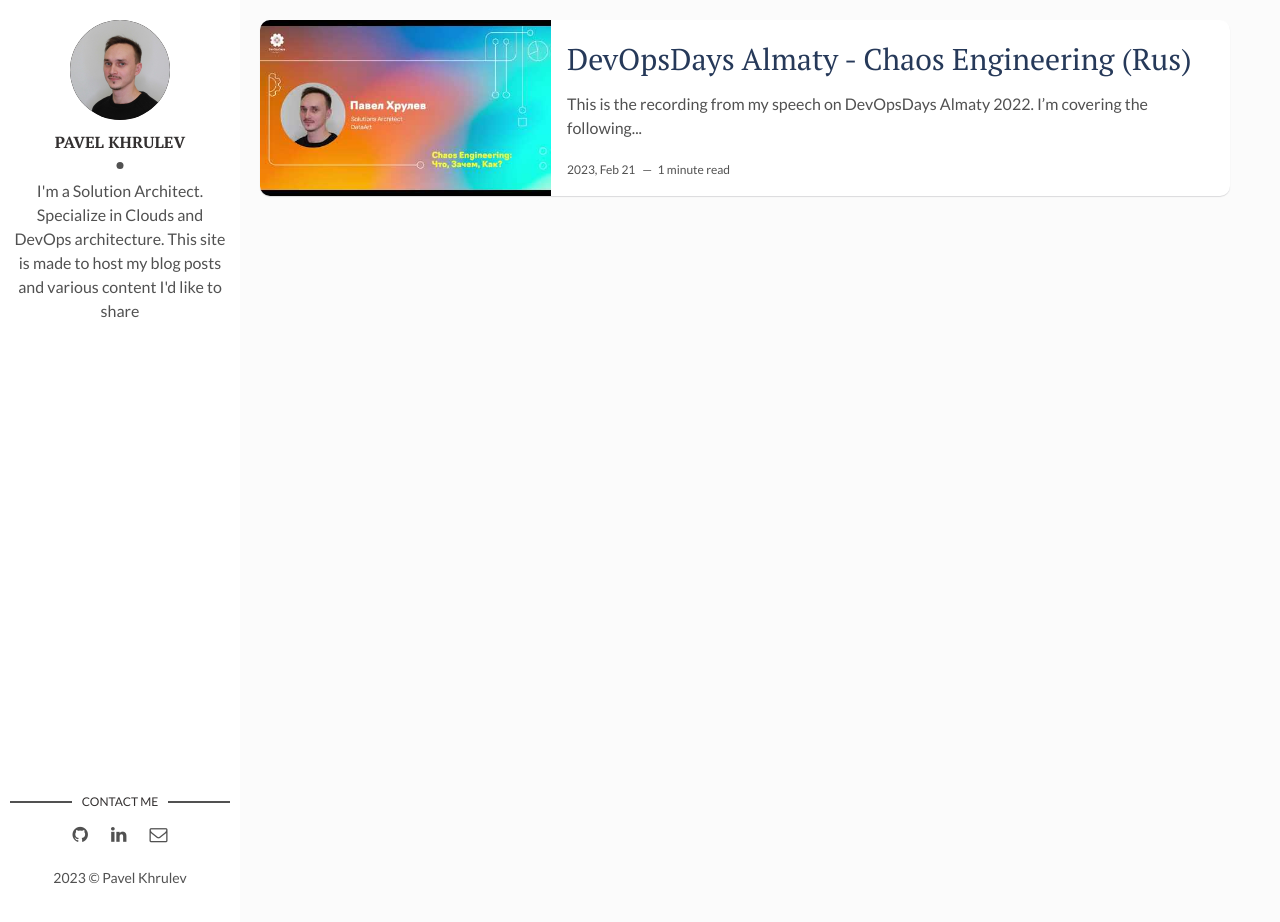
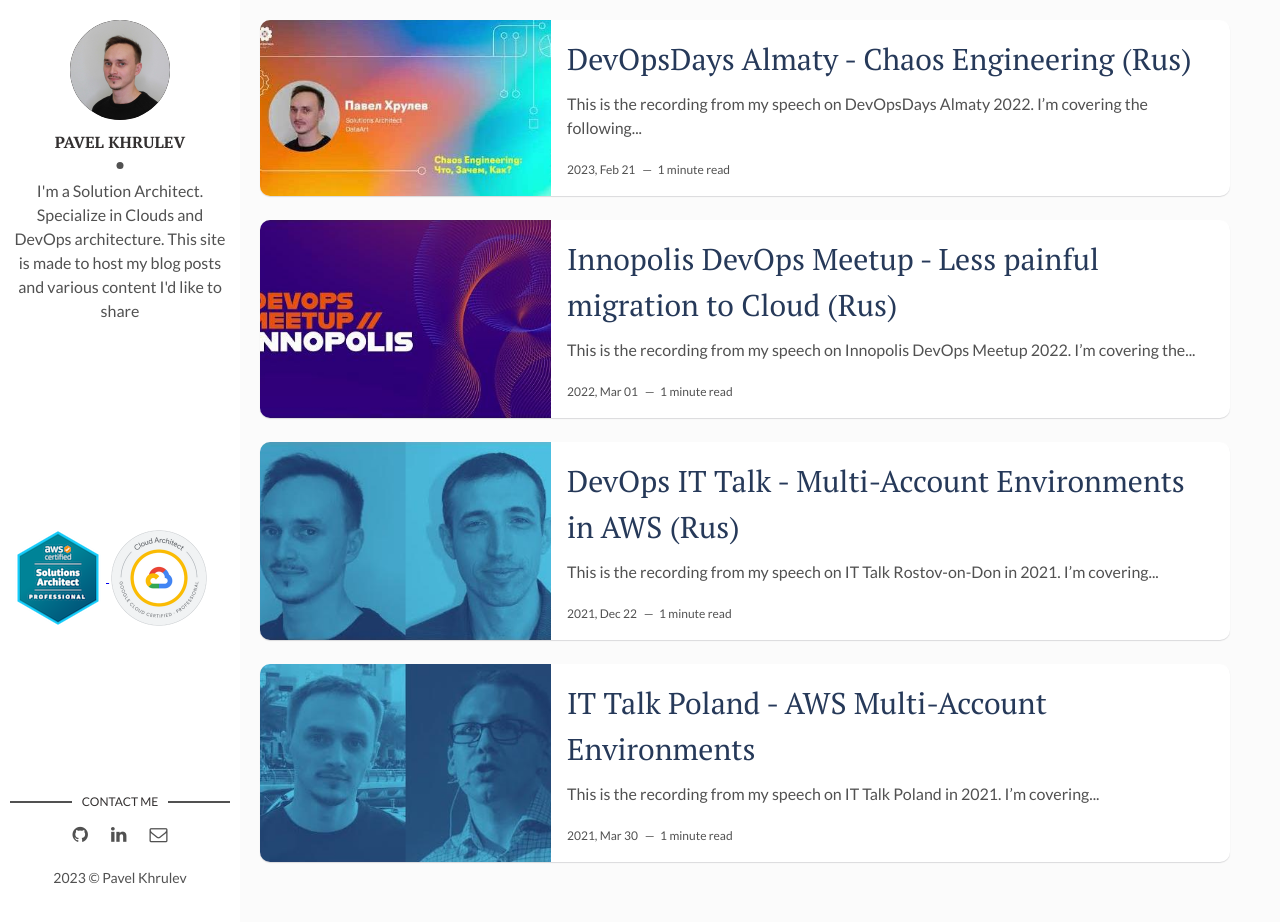
Before and after one commit to pkhrulev/pkhrulev.github.io, a Jekyll site: the page built from index.html, in a window 1280 px wide and 922 px high. Built offline with Jekyll 4.4.1, drawn with Linux system fonts in a browser that asks for light colours; the list of posts is cut into pages by our own code.

Commit message:
Site improvements and new talks added

```diff
--- a/_config.yml
+++ b/_config.yml
@@ -5,23 +5,20 @@
 permalink: ':title/'
 baseurl: "/" # the subpath of your site, e.g. /blog
 url: "https://khrulev.me" #"http://localhost:4000" # the base hostname & protocol for your site, e.g. http://example.com
-#site-twitter: #if your site has a twitter account, enter it here
 
 # Author Settings
 author: Pavel Khrulev # add your name
 author-img: pavel-khrulev.jpeg # add your photo
 about-author: I'm a Solution Architect. Specialize in Clouds and DevOps architecture. This site is made to host my blog posts and various content I'd like to share
-#social-twitter: # add your Twitter handle
-#social-facebook: # add your Facebook handle
 social-github: pkhrulev
 social-linkedin: pavel-khrulev-06420367 # add your Linkedin handle
 social-email: pavel.khrulev@gmail.com # add your Email address
 
 # Disqus
-#discus-identifier: mr-brown # add your discus identifier
+discus-identifier: khrulev
 
 # Tracker
-#analytics: # Google Analytics
+analytics: G-XB1FV6DKCZ
 
 # Build Settings
 markdown: kramdown
--- a/_layouts/main.html
+++ b/_layouts/main.html
@@ -12,6 +12,14 @@
       <p>{{site.about-author}}</p>
     </div>
   </header> <!-- End Header -->
+  <section class="certificates">
+    <a target="_blank" href="https://www.credly.com/badges/9c62b852-6c45-478b-ac4c-6167b4ead0c0/public_url">
+      <img src="{{site.url}}/assets/img/aws-certified-solutions-architect-professional.png" alt="Certified AWS Solutions Architect Professional">
+    </a>
+    <a target="_blank" href="https://www.credential.net/06d04fa2-6cad-4c53-9c4b-045428fd6a8c">
+      <img width="100" height="100" src="{{site.url}}/assets/img/gcp-certified-cloud-architect.png" alt="Certified Google Cloud Architect Professional">
+    </a>
+  </section>
   <footer>
     <section class="contact">
       <h3 class="contact-title">Contact me</h3>
--- a/_layouts/post.html
+++ b/_layouts/post.html
@@ -28,7 +28,7 @@
         </div>
         <div class="page-tag">
           {% for tag in page.tags %}
-            <a href="{{site.baseurl}}/tags#{{tag}}" class="tag">&#35; {{ tag }}</a>
+            <a href="{{site.url}}/tags#{{tag}}" class="tag">&#35; {{ tag }}</a>
           {% endfor %}
         </div>
       </div>
--- /dev/null
+++ b/_posts/2021-03-30-italk-poland-aws-multiaccount-environments.markdown
@@ -0,0 +1,18 @@
+---
+layout: post
+title: IT Talk Poland - AWS Multi-Account Environments
+date: 2021-03-30 12:00:00 +0400
+description: This is the recording from my speech on IT Talk Poland. The topic - Multi Account Environments in AWS
+img: aws-multi-account-envs-talk-eng.jpg
+fig-caption: IT Talk Poland - AWS Multi-Account Environments
+tags: [Talks, AWS]
+---
+
+This is the recording from my speech on IT Talk Poland in 2021. I'm covering the following topics in the video:
+
+* What are multi-account environments in AWS
+* Why we may need multi-account approach
+* What tools we can use to support multi-account structure
+
+
+<iframe width="560" height="315" src="https://www.youtube-nocookie.com/embed/24RcvFxtrM8?start=2299" title="YouTube video player" frameborder="0" allow="accelerometer; autoplay; clipboard-write; encrypted-media; gyroscope; picture-in-picture; web-share" allowfullscreen></iframe>
--- /dev/null
+++ b/_posts/2021-12-22-devops-ittalk-rnd-aws-multiaccount-environments.markdown
@@ -0,0 +1,20 @@
+---
+layout: post
+title: DevOps IT Talk - Multi-Account Environments in AWS (Rus)
+date: 2021-12-22 15:00:00 +0400
+description: This is the recording from my speech on DevOps IT Talk in Rostov in 2021
+img: aws-multi-account-envs-talk.jpg
+fig-caption: DevOps IT Talk Rostov 2021
+tags: [Talks, AWS]
+---
+
+This is the recording from my speech on IT Talk Rostov-on-Don in 2021. I'm covering the following topics in the video:
+
+* How multi-account environments are connected with migration to the cloud
+* What are multi-account environments in AWS
+* Why we may need multi-account approach
+* What tools we can use to support multi-account structure
+
+The speech's language's **Russian**!
+
+<iframe width="560" height="315" src="https://www.youtube-nocookie.com/embed/mihvvMLCe3M" title="YouTube video player" frameborder="0" allow="accelerometer; autoplay; clipboard-write; encrypted-media; gyroscope; picture-in-picture; web-share" allowfullscreen></iframe>
--- /dev/null
+++ b/_posts/2022-03-01-innopolis-devops-meetup-migration-to-cloud.markdown
@@ -0,0 +1,20 @@
+---
+layout: post
+title: Innopolis DevOps Meetup - Less painful migration to Cloud (Rus)
+date: 2022-03-01 18:00:00 +0400
+description: This is the recording from my speech on Innopolis DevOps Meetup 2022
+img: migrations-to-cloud-eng.jpg
+fig-caption: Innopolis DevOps Meetup
+tags: [Talks, Clouds]
+---
+
+This is the recording from my speech on Innopolis DevOps Meetup 2022. I'm covering the following topics in the video:
+
+* 7-R Strategies
+* What's better not to do when you migrate to a cloud
+* What's better to do to make migration less painful
+
+
+The speech's language's **Russian**!
+
+<iframe width="560" height="315" src="https://www.youtube-nocookie.com/embed/bZXlizneB8U?start=5597" title="YouTube video player" frameborder="0" allow="accelerometer; autoplay; clipboard-write; encrypted-media; gyroscope; picture-in-picture; web-share" allowfullscreen></iframe>
--- a/_posts/2023-02-21-devops-days-almaty-chaos-engineering.markdown
+++ b/_posts/2023-02-21-devops-days-almaty-chaos-engineering.markdown
@@ -5,7 +5,7 @@
 description: This is the recording from my speech on DevOpsDays Almaty 2022
 img: chaos-engineering.jpg
 fig-caption: DevOpsDays Almaty 2022
-tags: [ChaosEngineering, Reliability, Resilience, DevOpsDays]
+tags: [Talks, DevOps]
 ---
 
 This is the recording from my speech on DevOpsDays Almaty 2022. I'm covering the following topics in the video:
@@ -16,6 +16,6 @@
 * What tools we can use for Chaos Engineering
 * What is the best way to do it right now
 
-Attention: The speech's language's Russian!
+The speech's language's **Russian**!
 
 <iframe width="560" height="315" src="https://www.youtube-nocookie.com/embed/OAakTAloW-k" title="YouTube video player" frameborder="0" allow="accelerometer; autoplay; clipboard-write; encrypted-media; gyroscope; picture-in-picture; web-share" allowfullscreen></iframe>
```
Also changed, not shown: _includes/analytics.html (+7 -7 lines), assets/img/aws-certified-solutions-architect-professional.png (added), assets/img/aws-multi-account-envs-talk-eng.jpg (added), assets/img/aws-multi-account-envs-talk.jpg (added), assets/img/chaos-engineering.jpg, assets/img/gcp-certified-cloud-architect.png (added), assets/img/i-rest.jpg (deleted), assets/img/migrations-to-cloud-eng.jpg (added).
